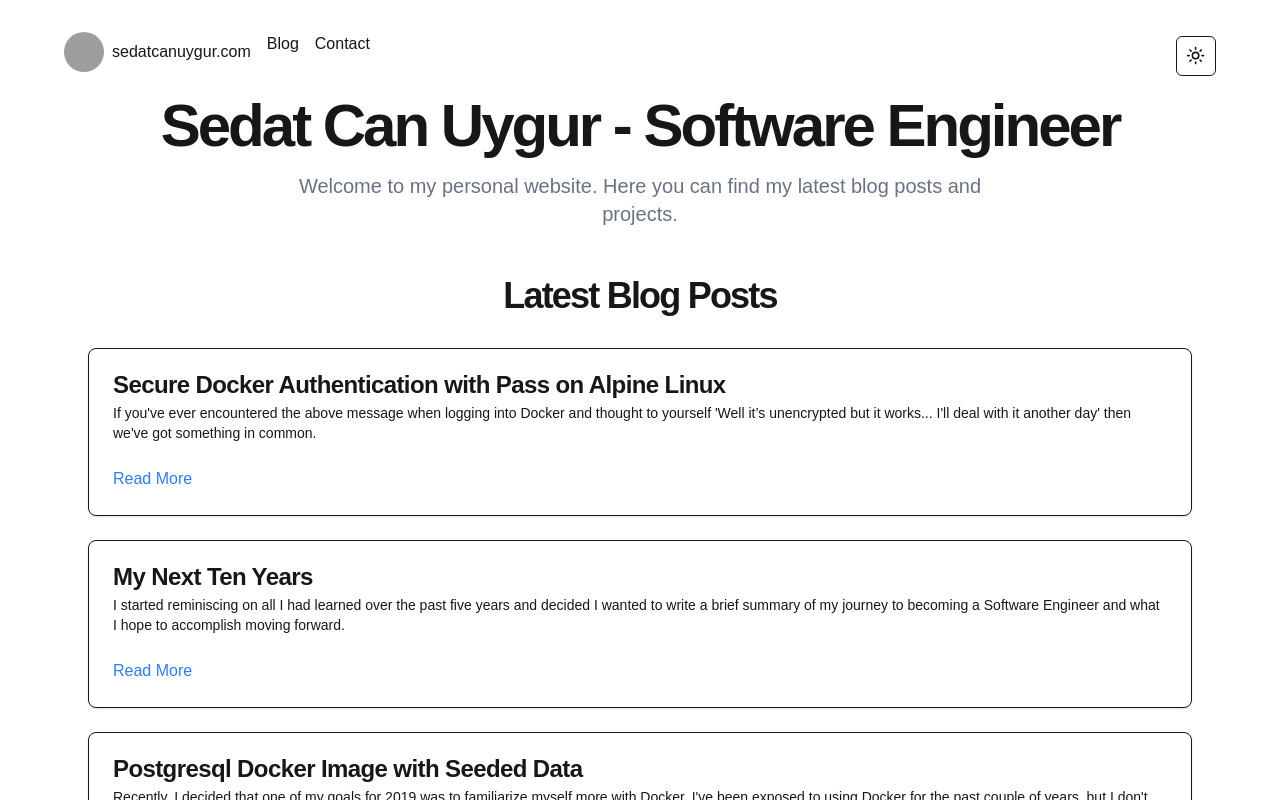
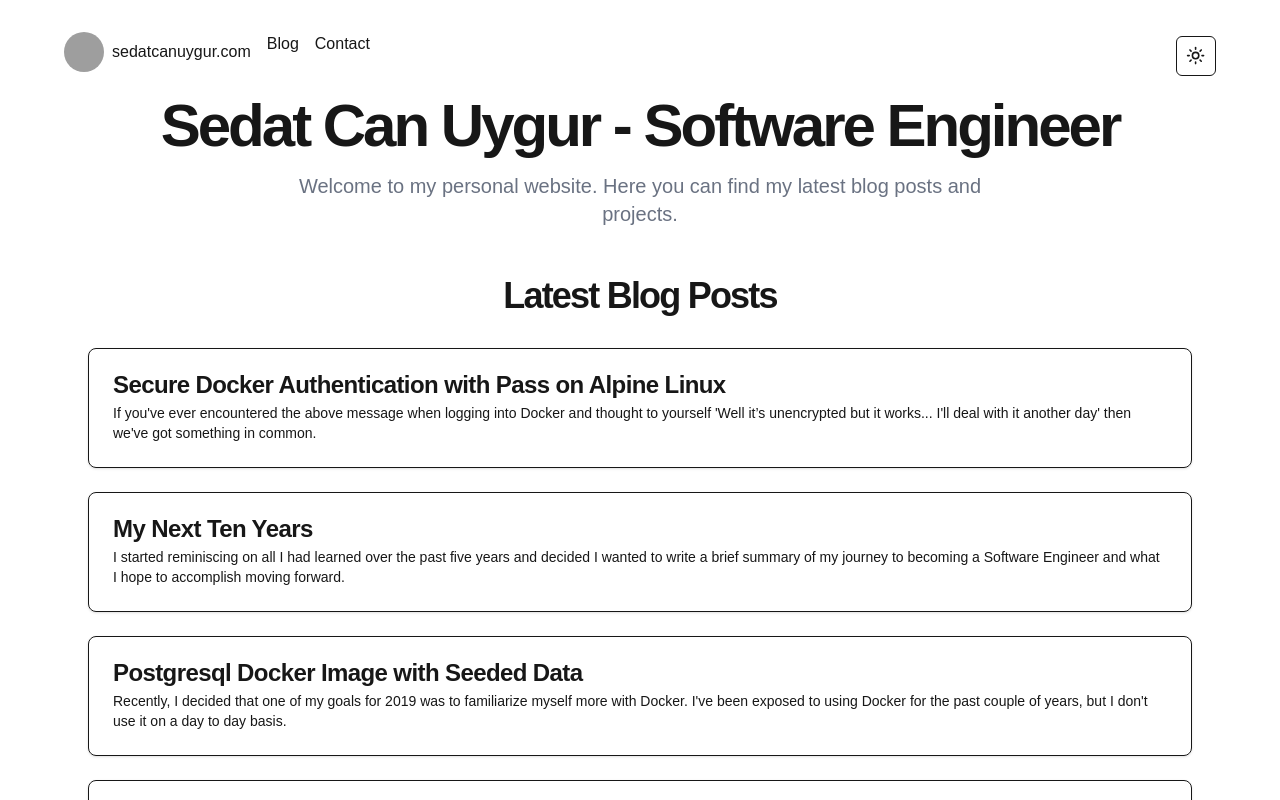
Before and after one commit to SedatUygur/sedatcanuygur, a Next.js app: page / in a window 1280 px wide. Shown: the top 800 px of the page. Built offline with nearby package versions, Linux system fonts and the light colour scheme; grey boxes are pictures that could not be loaded.

Commit message:
🎉 feat : make blog card clickable

```diff
--- a/app/page.tsx
+++ b/app/page.tsx
@@ -38,7 +38,7 @@ export default async function Home() {
               <h2 className="text-3xl font-bold tracking-tighter text-center sm:text-4xl">
                 Latest Blog Posts
               </h2>
-              <div className="mt-8 space-y-6">
+              <div className="flex flex-col mt-8 space-y-6">
                 <Suspense
                   fallback={
                     <div className="flex items-center">
--- a/components/BlogCard.tsx
+++ b/components/BlogCard.tsx
@@ -7,7 +7,6 @@ import {
   CardHeader,
   CardTitle,
   CardDescription,
-  CardFooter,
 } from "@/components/ui/Card";
 
 type BlogCardProps = {
@@ -16,19 +15,13 @@ type BlogCardProps = {
 
 export function BlogCard({ post }: BlogCardProps) {
   return (
+    <Link href={`/blog/${post.slug}`}>
       <Card>
         <CardHeader>
           <CardTitle>{post.title}</CardTitle>
           <CardDescription>{post.description}</CardDescription>
         </CardHeader>
-      <CardFooter>
-        <Link
-          className="text-blue-500 hover:underline"
-          href={`/blog/${post.slug}`}
-        >
-          Read More
+      </Card>
     </Link>
-      </CardFooter>
-    </Card>
   );
 }
```
Lines whose indentation alone changed are shown as unchanged.
